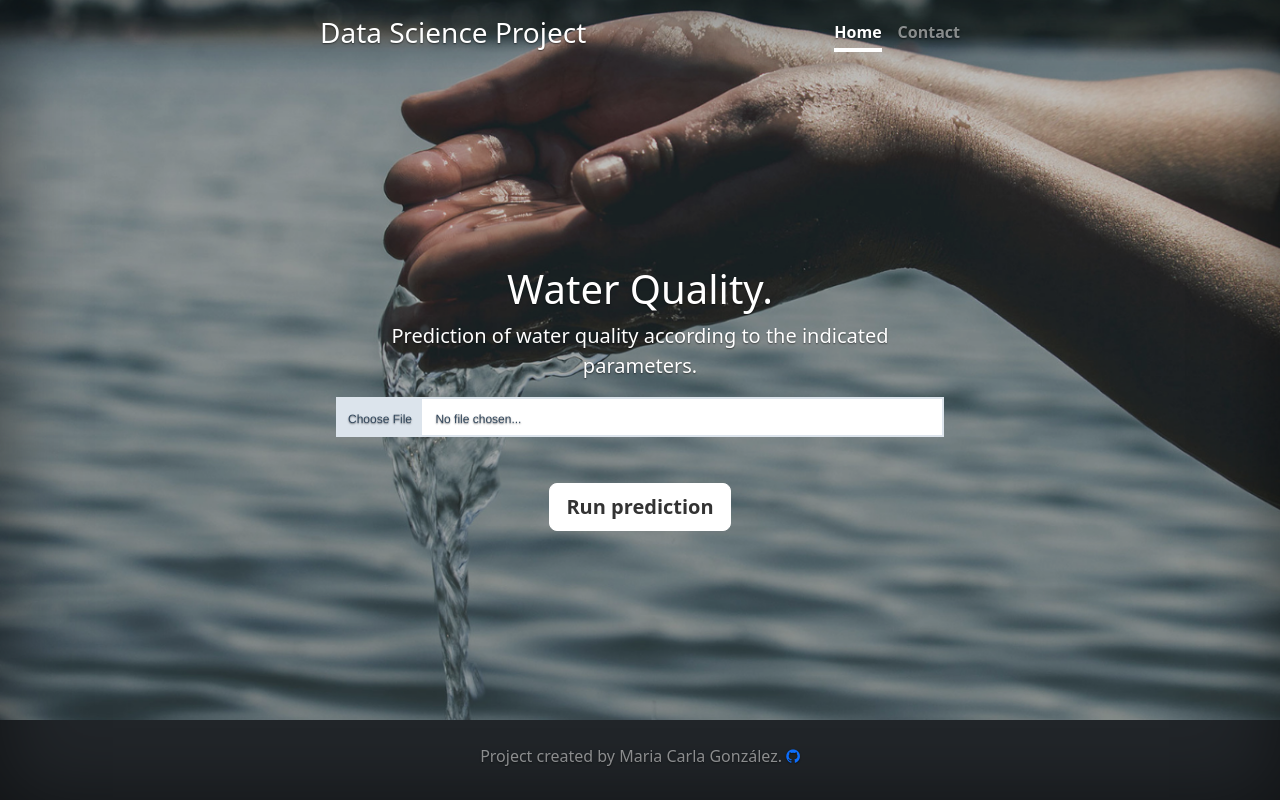
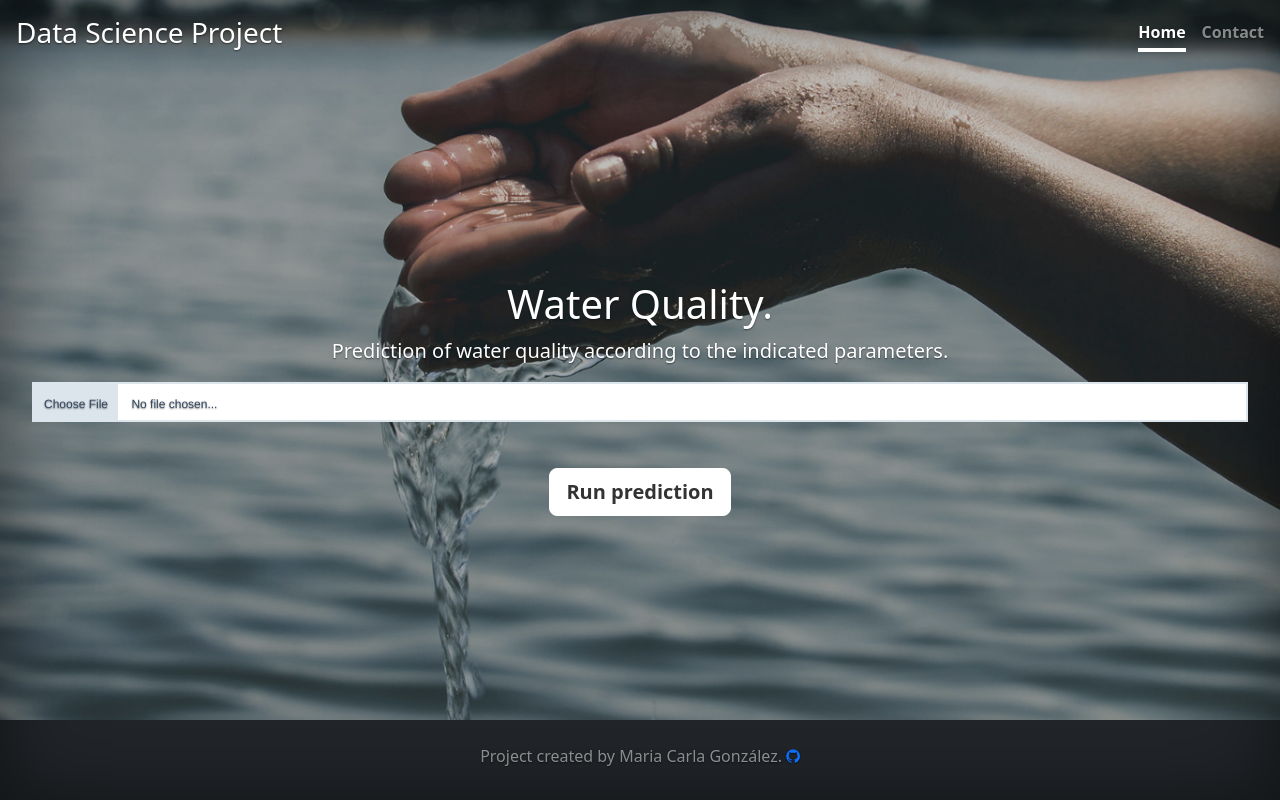
Before and after one commit to mcarlagg17/TBDS-ML_Clf_WaterQuality_flask, a Flask app: page / in a window 1280 px wide. Run offline with Flask 2, Linux system fonts and the light colour scheme; some libraries are stand-ins or nearby versions.

Commit message:
fondo 12

```diff
--- a/app_model.py
+++ b/app_model.py
@@ -59,10 +59,10 @@ def predict():
     if file and allowed_file(file.filename):
         datos = pd.read_csv(file)
         tamano = len(datos)
-        #scaler = pickle.load(open('scaler.pkl', 'rb'))
+        scaler = pickle.load(open('scaler.pkl', 'rb'))
         model = pickle.load(open('model_selected.pkl', 'rb'))
-        #datos_scaled = scaler.transform(datos)
-        prediction = model.predict(datos)
+        datos_scaled = scaler.transform(datos)
+        prediction = model.predict(datos_scaled)
 
         if tamano>1:
             tabla = pd.DataFrame(datos,columns=datos.columns)
--- a/static/cover.css
+++ b/static/cover.css
@@ -29,7 +29,7 @@ body {
 }
 
 .cover-container {
-  max-width: 42em;
+  max-width: 100%;
 
 }
 
--- a/templates/index.html
+++ b/templates/index.html
@@ -57,7 +57,7 @@
         <p class="lead">Prediction of water quality according to the indicated parameters.</p>
         <form action="predict" method="POST" enctype="multipart/form-data">
 
-            <div class="file-upload">
+            <div class="file-upload text-center">
                 <div class="file-select">
                     <div class="file-select-button" id="fileName">Choose File</div>
                     <div class="file-select-name" id="noFile">No file chosen...</div>
--- a/templates/predict.html
+++ b/templates/predict.html
@@ -36,7 +36,7 @@
     <!-- Custom styles for this template -->
     <link href="static/cover.css" rel="stylesheet">
 </head>
-<body class="d-flex h-100 text-center text-white bg-dark image">
+<body class="d-flex h-100 text-center text-white bg-dark">
 
 <div class="cover-container d-flex w-100 h-100 p-3 mx-auto flex-column">
     <header class="mb-auto">
```
